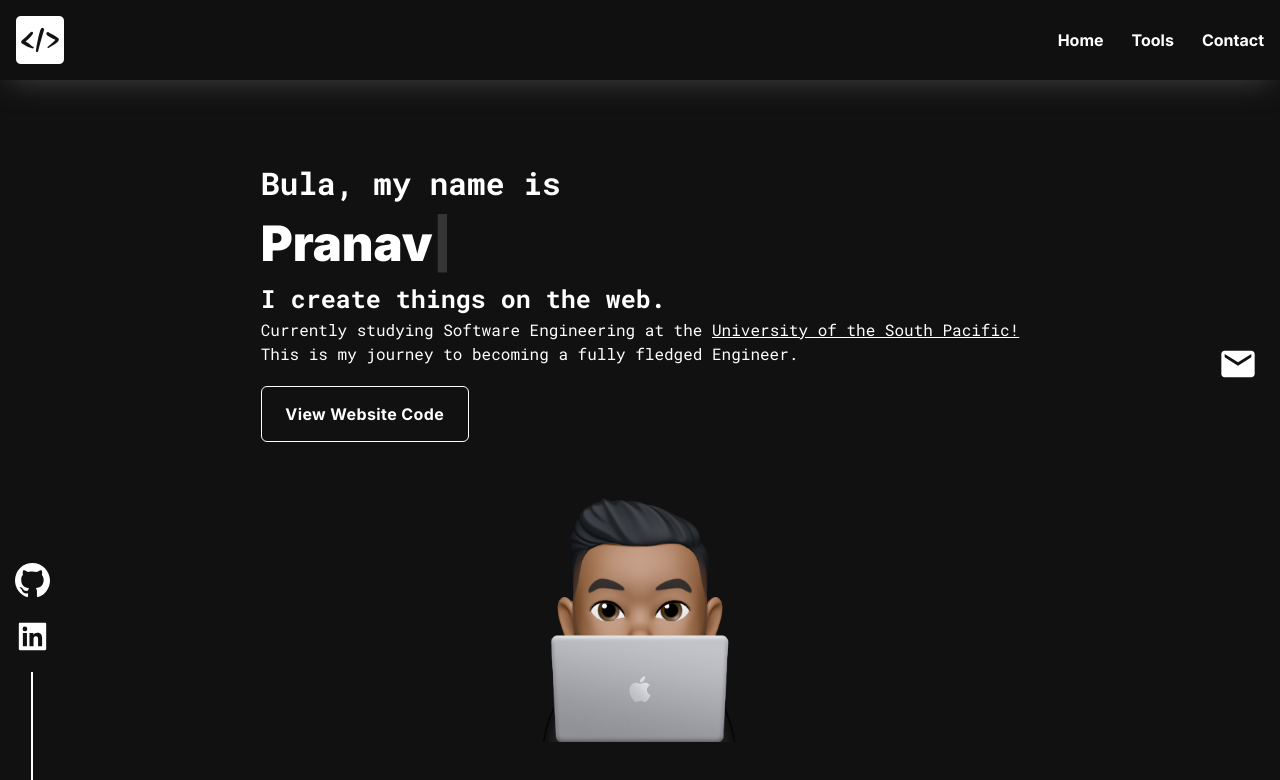
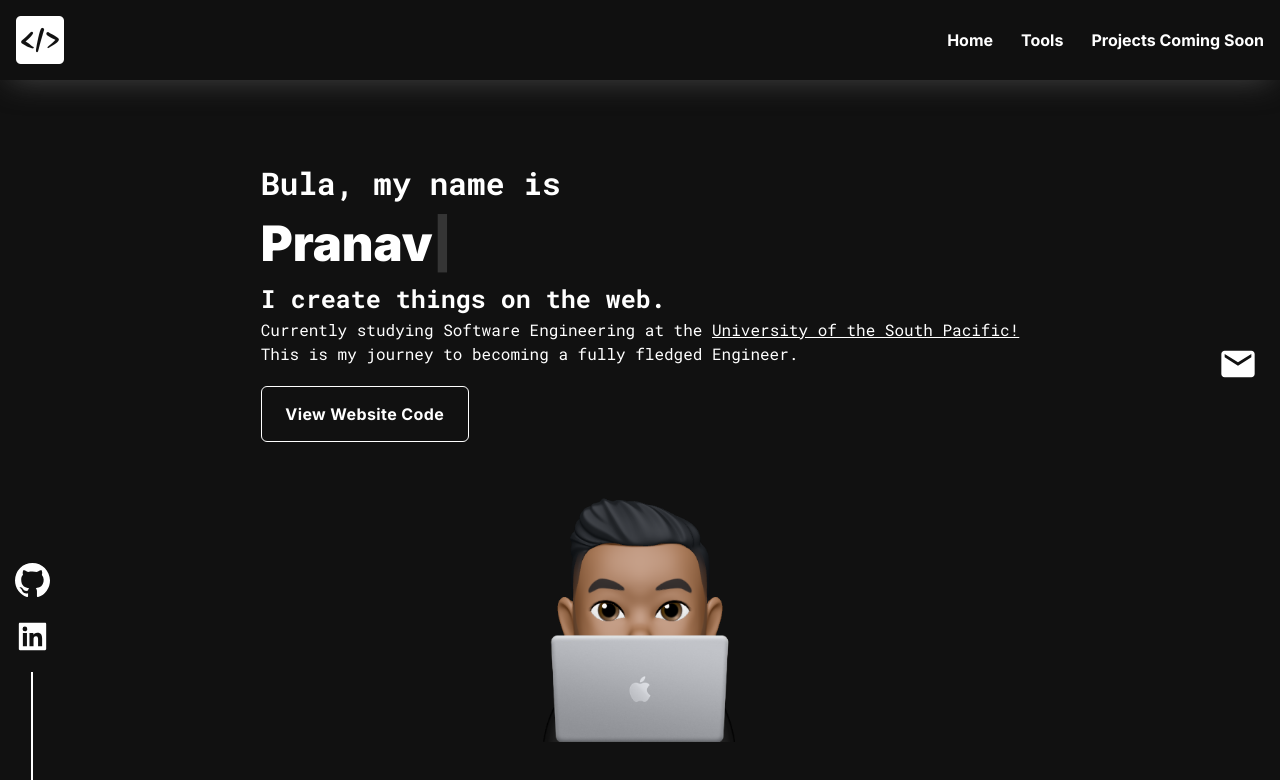
Before and after one commit to Pranav-XP/pranavtechportfolio, a Next.js app: page / in a window 1280 px wide. Shown: the top 780 px of the page. Built offline with nearby package versions, Linux system fonts and the light colour scheme.

Commit message:
added tools framer motion

```diff
--- a/components/Navbar.tsx
+++ b/components/Navbar.tsx
@@ -38,7 +38,7 @@ const Navbar = () => {
                 <motion.li
                 initial={{y:-20,opacity:0}}
                 animate={{y:0,opacity:1}}
-                transition={{duration:0.5,delay:0.4}}>Contact</motion.li>
+                transition={{duration:0.5,delay:0.4}}>Projects Coming Soon</motion.li>
                 </Link>
                 </ul>
                 {/* <a href="#">
--- a/components/SectionTitle.tsx
+++ b/components/SectionTitle.tsx
@@ -10,7 +10,7 @@ const SectionTitle = ({title}: Props) => {
     <motion.h2
     initial={{y:10,opacity:0}}
     animate={{y:0,opacity:1}}
-      transition={{duration:0.5,delay:0.9}}
+    transition={{duration:0.5,delay:0.9}}
      className='font-titleFont text-3xl font-bold flex items-center'>
         {title}
     </motion.h2>
--- a/components/Tools.tsx
+++ b/components/Tools.tsx
@@ -4,6 +4,7 @@ import {BiLogoJava,BiLogoSpringBoot,BiGitBranch} from "react-icons/bi"
 import {TbBrandCpp,TbBrandNextjs} from "react-icons/tb"
 import {SiMysql,SiVmware,SiTailwindcss} from "react-icons/si"
 import{CgWebsite} from "react-icons/cg"
+import {motion} from 'framer-motion'
 
 
 const Tools = () => {
@@ -12,7 +13,11 @@ const Tools = () => {
     className='px-10'>
       <SectionTitle title="Tools"></SectionTitle>
     <div className='flex flex-col gap-16 py-5'>
-        <div className='w-full text-textLight font-medium flex flex-col gap-4'>
+        <motion.div
+        initial={{opacity:0}}
+        animate={{opacity:1}}
+        transition={{duration:1,delay:1}}
+        className='w-full text-textLight font-medium flex flex-col gap-4'>
           Technologies I have experience with:
           <ul className='max-w-[450px] grid grid-cols-3 justify-between gap-4'>
             <li><span><BiLogoJava size={60}></BiLogoJava></span></li>
@@ -25,7 +30,7 @@ const Tools = () => {
             <li><span><SiVmware size={60}></SiVmware></span></li>
             <li><span><SiTailwindcss size={40}></SiTailwindcss></span>TailwindCSS</li>
           </ul>
-        </div>
+        </motion.div>
     </div>
     </section>
   )
```
